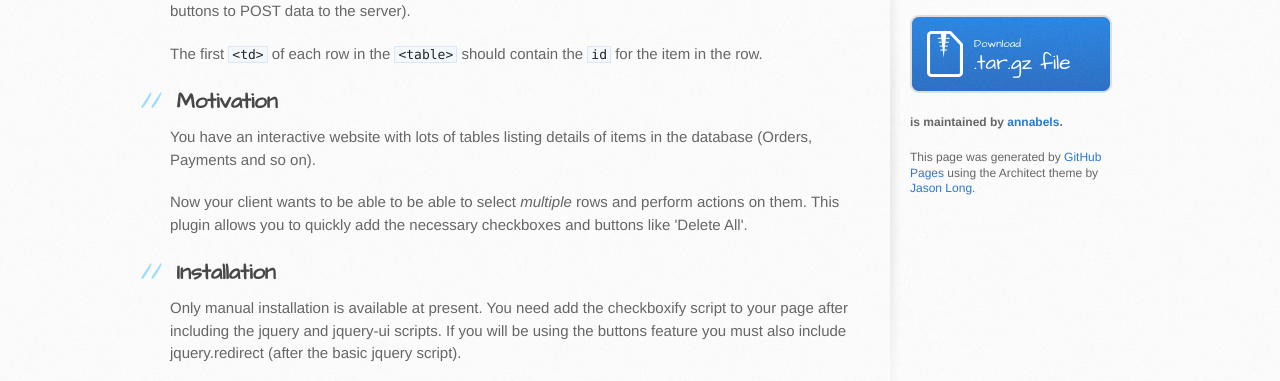
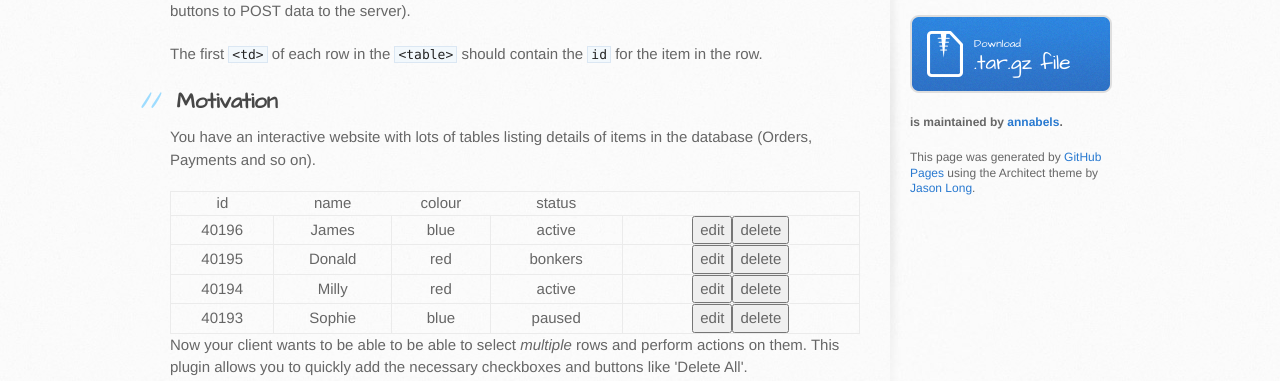
Before and after one commit to annabels/jquery.checkboxifyTable, a plain HTML site: page index.html in a window 1280 px wide. Shown: the part 419-800 px from the top of the page. Drawn offline with Linux system fonts and the light colour scheme.

Commit message:
added a simple table

```diff
--- a/index.html
+++ b/index.html
@@ -39,6 +39,13 @@
 <a id="motivation" class="anchor" href="#motivation" aria-hidden="true"><span class="octicon octicon-link"></span></a>Motivation</h2>
 
 <p>You have an interactive website with lots of tables listing details of items in the database (Orders, Payments and so on). </p>
+<table>
+  <tr><th>id</th><th>name</th><th>colour</th><th>status</th><th></th></tr>
+  <tr><td>40196</td><td>James</td><td>blue</td><td>active</td><td><button>edit</button><button>delete</button></td></tr>
+  <tr><td>40195</td><td>Donald</td><td>red</td><td>bonkers</td><td><button>edit</button><button>delete</button></td></tr>
+  <tr><td>40194</td><td>Milly</td><td>red</td><td>active</td><td><button>edit</button><button>delete</button></td></tr>
+  <tr><td>40193</td><td>Sophie</td><td>blue</td><td>paused</td><td><button>edit</button><button>delete</button></td></tr>
+</table>
 
 <p>Now your client wants to be able to be able to select <em>multiple</em> rows and perform actions on them. This plugin allows you to quickly add the necessary checkboxes and buttons like 'Delete All'.</p>
 
```
